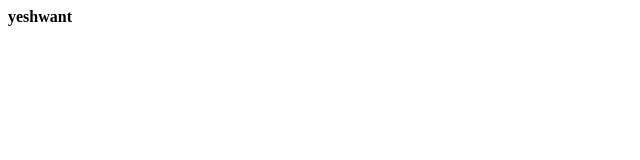
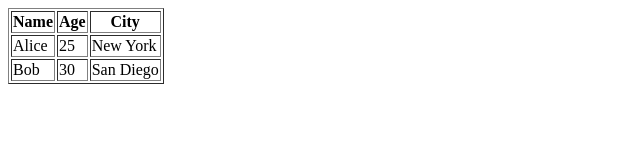
Before and after one commit to yeshwantsharma/Yash_Render_3.0, a plain HTML site: page index.html in a window 1280 px wide. Shown: the whole page, without its empty margins (0-640 px from the left). Drawn offline with Linux system fonts and the light colour scheme.

Commit message:
Bracnh err

```diff
--- a/index.html
+++ b/index.html
@@ -7,6 +7,23 @@
     <title>Document</title>
 </head>
 <body>
-    <b>yeshwant</b>
+    <table border="1">
+        <tr>
+          <th>Name</th>
+          <th>Age</th>
+          <th>City</th>
+        </tr>
+        <tr>
+          <td>Alice</td>
+          <td>25</td>
+          <td>New York</td>
+        </tr>
+        <tr>
+          <td>Bob</td>
+          <td>30</td>
+          <td>San Diego</td>
+        </tr>
+      </table>
+
 </body>
 </html>
```
